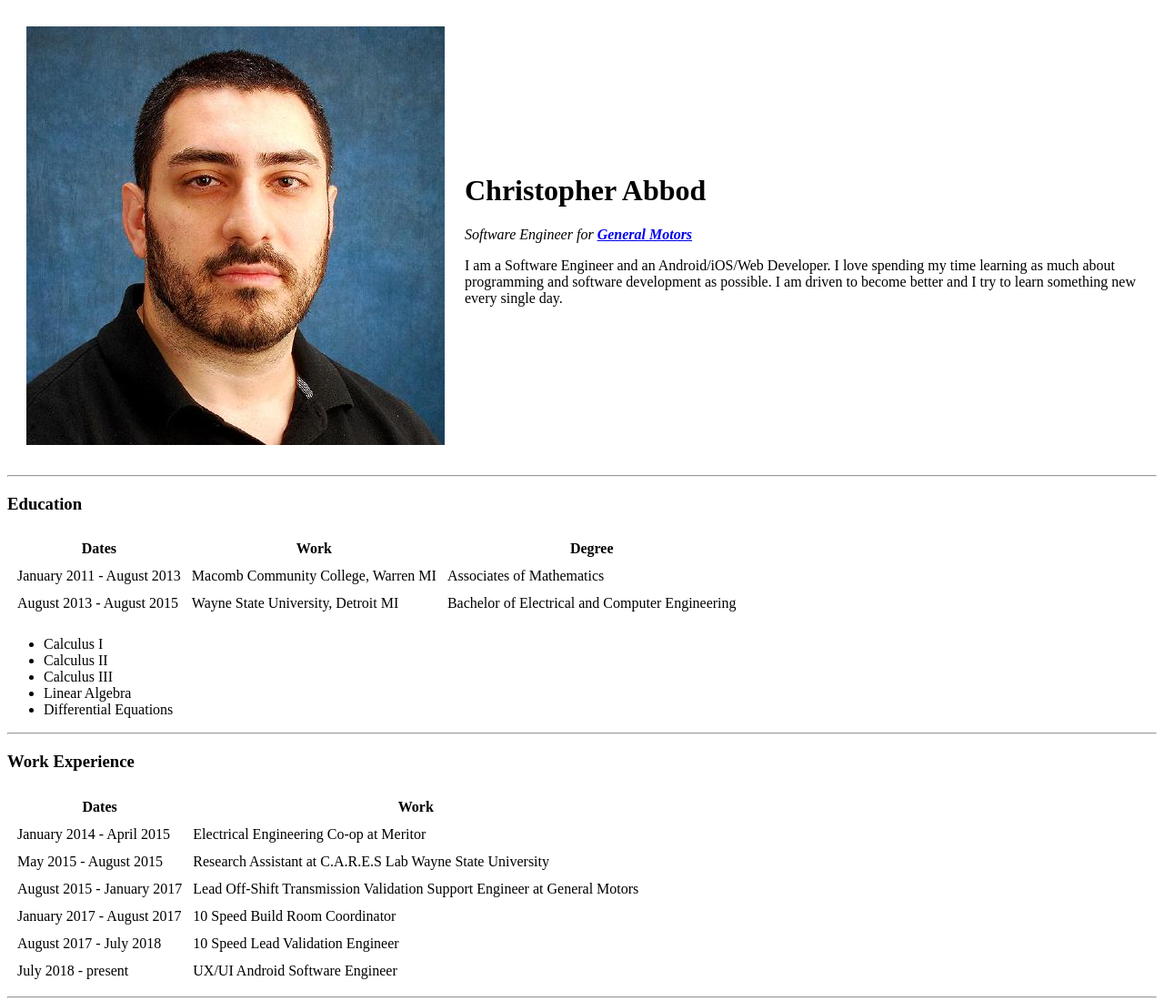
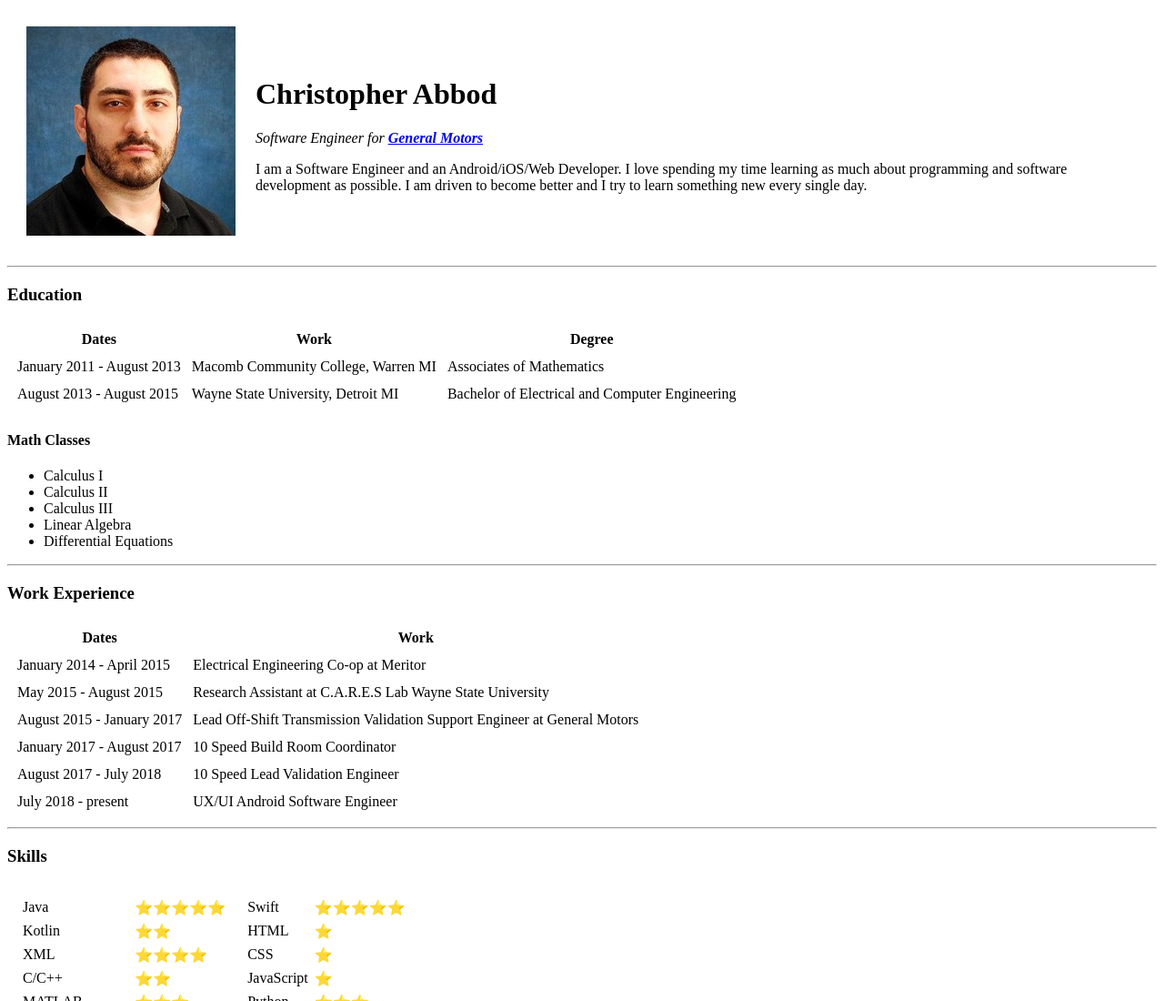
Before and after one commit to chrisabbod/personal-website, a plain HTML site: page index.html in a window 1280 px wide. Shown: the top 1100 px of the page at 91% size. Drawn offline with Linux system fonts and the light colour scheme.

Commit message:
Resize picture and add header to Math Class section

```diff
--- a/index.html
+++ b/index.html
@@ -9,7 +9,7 @@
 <body>
   <table cellspacing="20">
     <tr>
-      <td><img src="chris_abbod_profile_picture.jpeg" alt=""></td>
+      <td><img src="chris_abbod_profile_picture.jpg" alt=""></td>
       <td>
         <h1>Christopher Abbod</h1>
         <p><em>Software Engineer for <strong>
@@ -42,6 +42,7 @@
       <td>Bachelor of Electrical and Computer Engineering</td>
     </tr>
   </table>
+  <h4>Math Classes</h4>
   <ul>
     <li>Calculus I</li>
     <li>Calculus II</li>
@@ -147,6 +148,7 @@
   <a href="hobbies.html">My Hobbies</a>
   <br>
   <a href="contact_info.html">Contact Me</a>
+  <br><br><br>
 </body>
 
 </html>
```
Also changed, not shown: chris_abbod_profile_picture.jpeg (deleted), chris_abbod_profile_picture.jpg (added), 1 other file.
